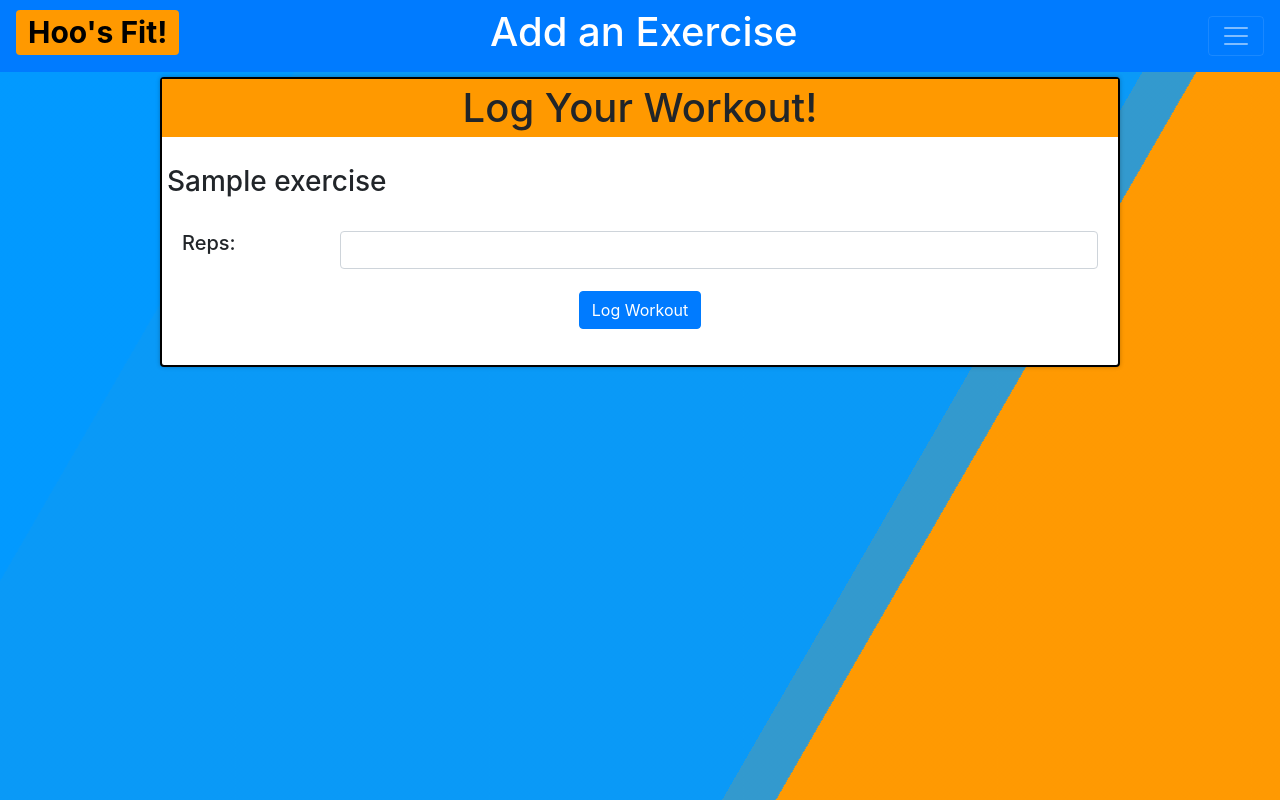
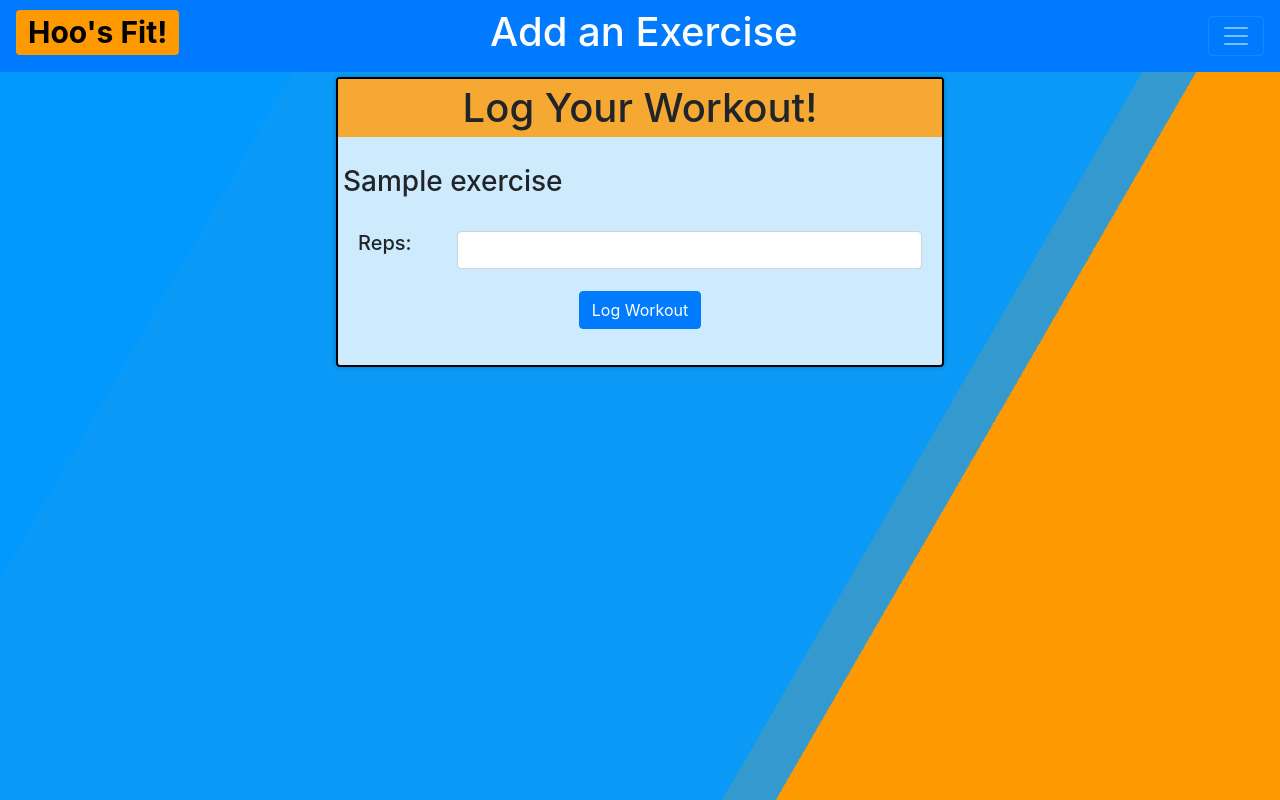
Before and after one commit to Jacksonwolf15/HoosFit, a Django app: page /profiles/1/workout/1/ in a window 1280 px wide. Run offline with Django 3.2, Linux system fonts and the light colour scheme; tables that the repository leaves empty hold one stand-in row (values such as "Sample post"); some libraries are stand-ins or nearby versions.

Commit message:
uniformized the forms

```diff
--- a/hoosfit/templates/hoosfit/workout_form.html
+++ b/hoosfit/templates/hoosfit/workout_form.html
@@ -50,9 +50,9 @@
     <div class="bg"></div>
     <div class="bg bg2"></div>
     <div class="bg bg3"></div>
-    <div class="card w-75" style="border: 2px solid black; margin: auto; background-color:rgba(255,255,255,1); border-radius: .25em; box-shadow:0 0 .25em rgba(0,0,0,.25);">
+    <div class="card w-75" style="max-width: 38em; border: 2px solid black; margin: auto; background-color:rgba(255,255,255,.8); border-radius: .25em; box-shadow:0 0 .25em rgba(0,0,0,.25);">
         <div>
-          <h1 align='center' style="padding: 5px; background-color: rgb(255, 153, 0);">Log Your Workout!</h1>
+          <h1 align='center' style="padding: 5px; background-color: rgba(255, 153, 0, .8);">Log Your Workout!</h1>
         </div>
           <div class="card-body">
                 <form method="POST" action="{% url 'workoutend' user_id=user.username pk=workout.id %}" enctype='multipart/form-data'>
```
